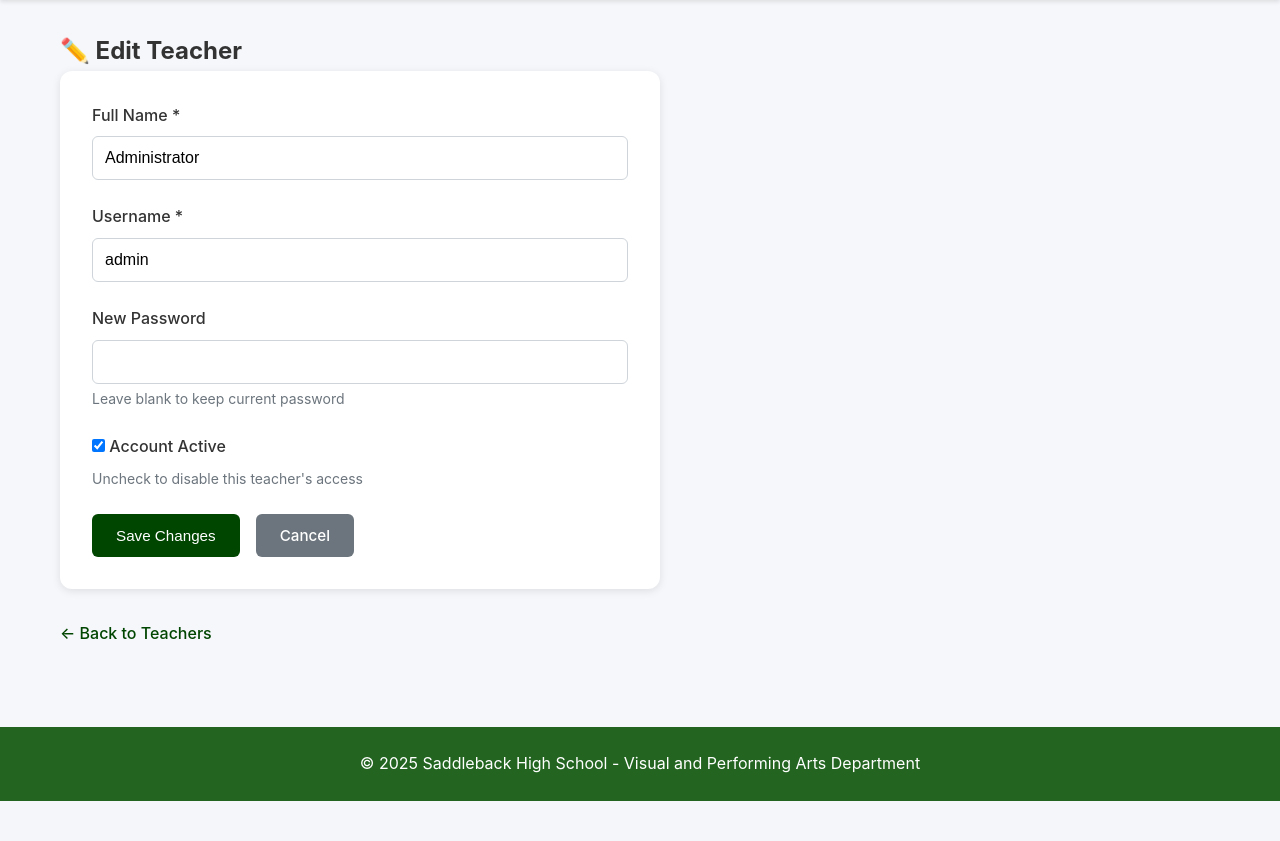
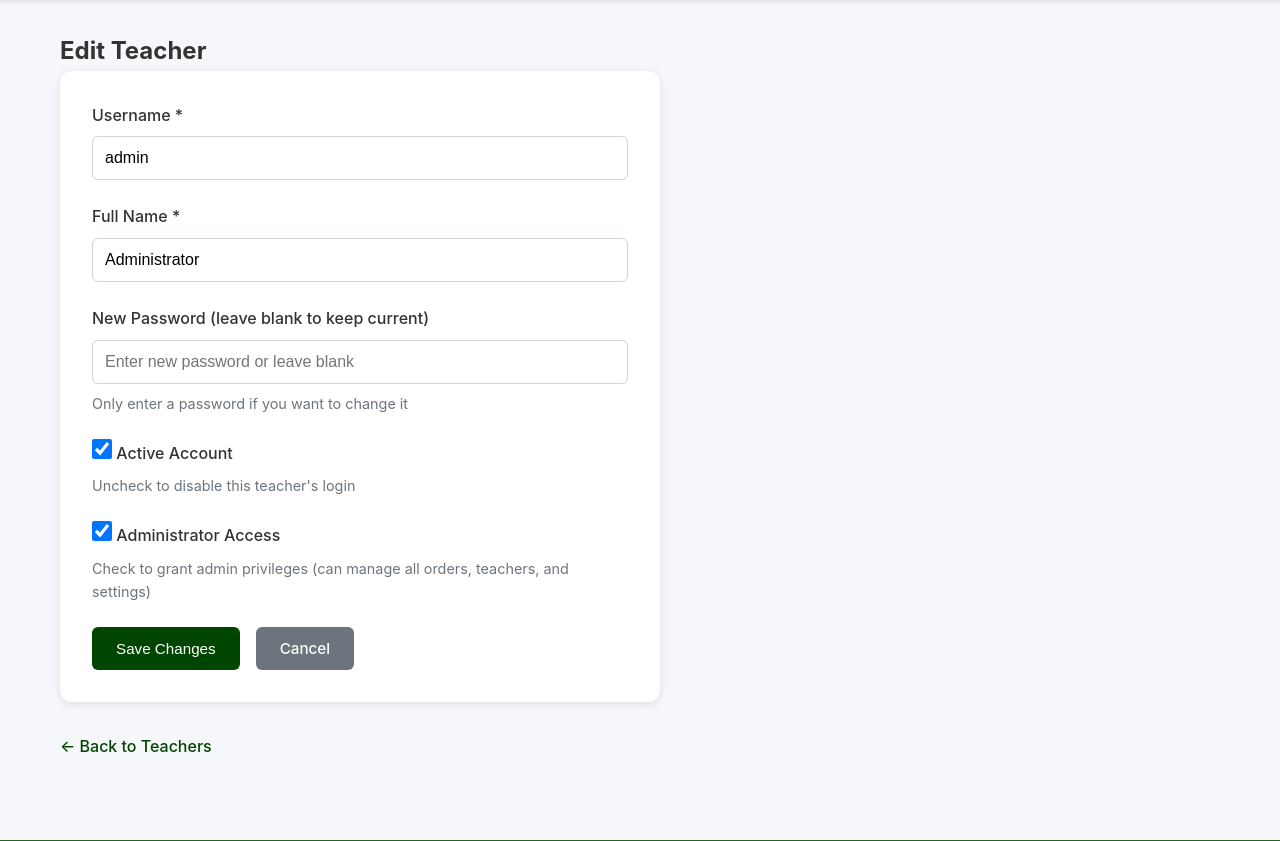
Before and after one commit to jgsb2001/vapa-order-system, a Flask app: template templates/edit_teacher.html in a window 1280 px wide. Shown: the part 70-911 px from the top of the page. Before the commit the page ends 871 px from the top, so only its background shows below. Run offline with Flask 3, Linux system fonts and the light colour scheme; the template is opened without the code that fills it: values that come from a table or form of the project are taken from there, others are empty; data comes from the database, SQL or seed files in the repository.

Commit message:
Update edit_teacher.html

```diff
--- a/templates/edit_teacher.html
+++ b/templates/edit_teacher.html
@@ -3,31 +3,44 @@
 {% block title %}Edit Teacher - VAPA Order System{% endblock %}
 
 {% block content %}
-<h2>✏️ Edit Teacher</h2>
+<h2>Edit Teacher</h2>
 
 <form method="POST" action="{{ url_for('edit_teacher', teacher_id=teacher.id) }}" class="form-container">
+    <div class="form-group">
+        <label for="username">Username *</label>
+        <input type="text" id="username" name="username" class="form-control" value="{{ teacher.username }}" required>
+    </div>
+
     <div class="form-group">
         <label for="full_name">Full Name *</label>
         <input type="text" id="full_name" name="full_name" class="form-control" value="{{ teacher.full_name }}" required>
     </div>
 
     <div class="form-group">
-        <label for="username">Username *</label>
-        <input type="text" id="username" name="username" class="form-control" value="{{ teacher.username }}" required>
+        <label for="password">New Password (leave blank to keep current)</label>
+        <input type="password" id="password" name="password" class="form-control" placeholder="Enter new password or leave blank">
+        <small>Only enter a password if you want to change it</small>
     </div>
 
-    <div class="form-group">
-        <label for="password">New Password</label>
-        <input type="password" id="password" name="password" class="form-control">
-        <small>Leave blank to keep current password</small>
+    <div class="form-group checkbox-group">
+        <label class="checkbox-label">
+            <input type="checkbox" name="is_active" {% if teacher.is_active %}checked{% endif %}>
+            <span>Active Account</span>
+        </label>
+        <small>Uncheck to disable this teacher's login</small>
     </div>
 
-    <div class="form-group">
+    <div class="form-group checkbox-group">
         <label class="checkbox-label">
-            <input type="checkbox" name="is_active" {% if teacher.is_active %}checked{% endif %}>
-            Account Active
+            <input type="checkbox" name="is_admin" {% if teacher.is_admin %}checked{% endif %}
+                   {% if teacher.id == session.user_id %}disabled{% endif %}>
+            <span>Administrator Access</span>
         </label>
-        <small>Uncheck to disable this teacher's access</small>
+        {% if teacher.id == session.user_id %}
+        <small class="warning-text">You cannot change your own admin status</small>
+        {% else %}
+        <small>Check to grant admin privileges (can manage all orders, teachers, and settings)</small>
+        {% endif %}
     </div>
 
     <div class="button-group">
@@ -39,4 +52,45 @@
 <div class="back-link">
     <a href="{{ url_for('admin_teachers') }}">&larr; Back to Teachers</a>
 </div>
+
+<style>
+.checkbox-group {
+    margin: 1.5rem 0;
+}
+
+.checkbox-label {
+    display: flex;
+    align-items: center;
+    gap: 0.75rem;
+    cursor: pointer;
+    font-weight: 500;
+}
+
+.checkbox-label input[type="checkbox"] {
+    width: 20px;
+    height: 20px;
+    cursor: pointer;
+}
+
+.checkbox-label input[type="checkbox"]:disabled {
+    cursor: not-allowed;
+    opacity: 0.5;
+}
+
+.checkbox-label span {
+    font-size: 1rem;
+}
+
+.warning-text {
+    color: #ff6b6b;
+    font-weight: 500;
+}
+
+.form-group small {
+    display: block;
+    margin-top: 0.5rem;
+    color: #6c757d;
+    font-size: 0.9rem;
+}
+</style>
 {% endblock %}
```
